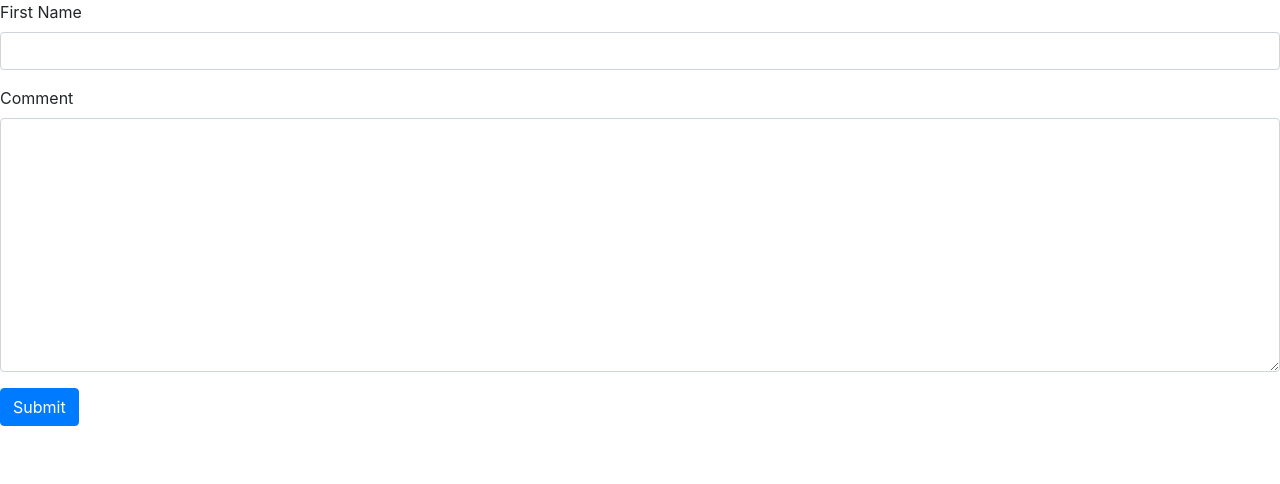
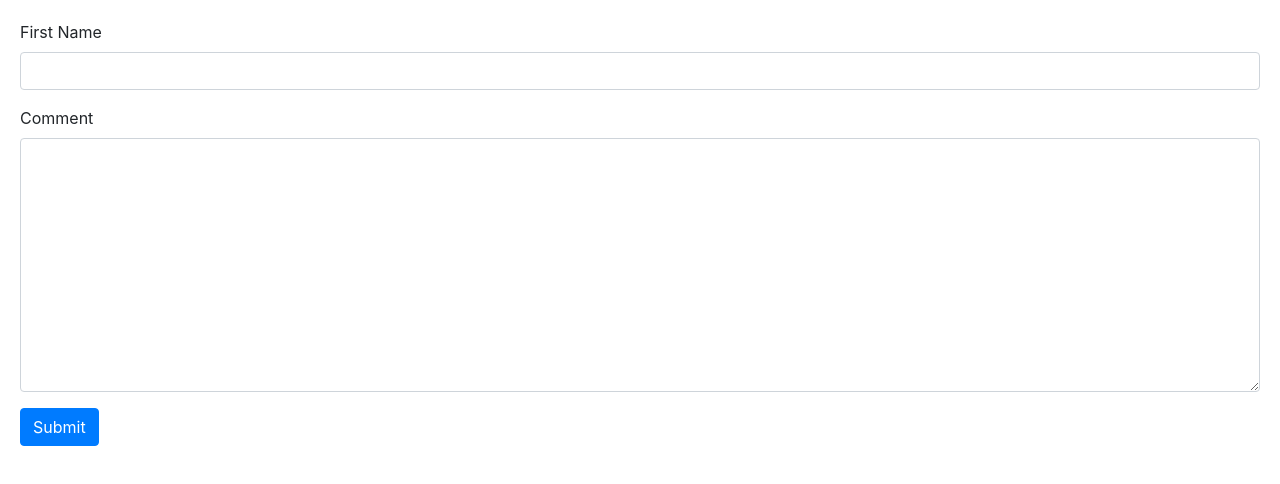
Before and after one commit to jachqaz/HelloAngular, an Angular app: page / in a window 1280 px wide. Shown: the top 484 px of the page. Built offline with nearby package versions, Linux system fonts and the light colour scheme.

Commit message:
Cleaner Templates

```diff
--- a/src/styles.css
+++ b/src/styles.css
@@ -1,3 +1,10 @@
 /* You can add global styles to this file, and also import other style files */
 @import "~bootstrap/dist/css/bootstrap.css";
 /*@import "~material-design-icons";*/
+body {
+  padding: 20px;
+}
+
+.form-control.ng-touched.ng-invalid {
+  border: 2px solid red;
+}
```
